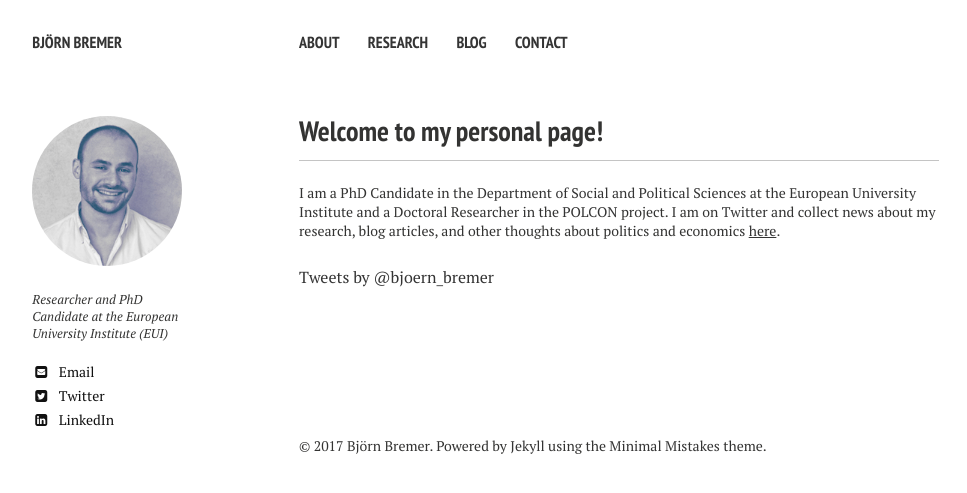
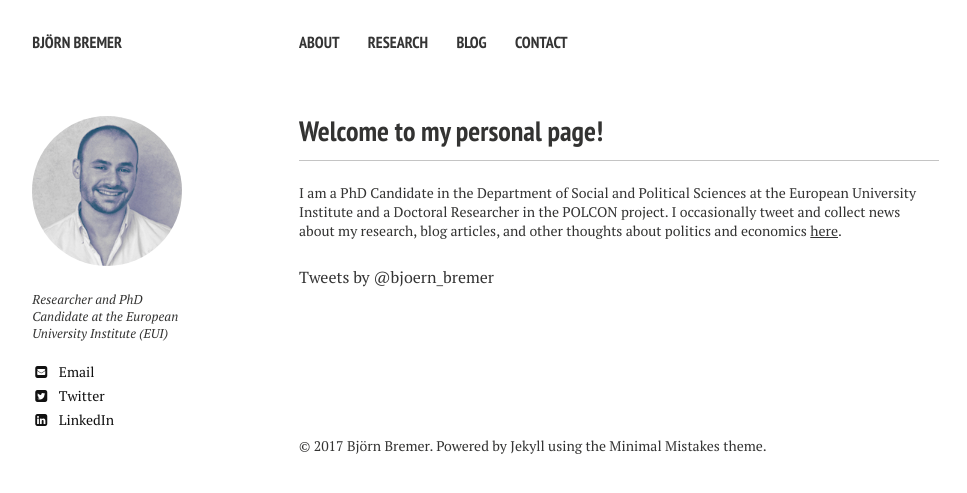
Before and after one commit to bjoernbremer/bjoernbremer.github.io, a Jekyll site: the page built from index.md, in a window 1280 px wide. Shown: the top 493 px of the page, without its empty margins (21-988 px from the left). Built offline with Jekyll 4.4.1, drawn with Linux system fonts in a browser that asks for light colours; nearby versions of some CDN libraries; comment, search, counter and statistics services are not loaded.

Commit message:
update website

```diff
--- a/index.md
+++ b/index.md
@@ -8,4 +8,4 @@
   creditlink:
 ---
 
-I am a PhD Candidate in the [Department of Social and Political Sciences](http://www.eui.eu/DepartmentsAndCentres/PoliticalAndSocialSciences/Index.aspx) at the [European University Institute](http://www.eui.eu/Home.aspx) and a Doctoral Researcher in the [POLCON](http://www.eui.eu/Projects/POLCON/Home.aspx) project. I am on [Twitter](http://www.twitter.com/bjoern_bremer) and collect news about my research, blog articles, and other thoughts about politics and economics <a href="{{ site.url }}/blog" style="text-decoration: underline">here</a>.
+I am a PhD Candidate in the [Department of Social and Political Sciences](http://www.eui.eu/DepartmentsAndCentres/PoliticalAndSocialSciences/Index.aspx) at the [European University Institute](http://www.eui.eu/Home.aspx) and a Doctoral Researcher in the [POLCON](http://www.eui.eu/Projects/POLCON/Home.aspx) project. I occasionally [tweet](https://twitter.com/bjoern_bremer) and collect news about my research, blog articles, and other thoughts about politics and economics <a href="{{ site.url }}/blog" style="text-decoration: underline">here</a>.
```
